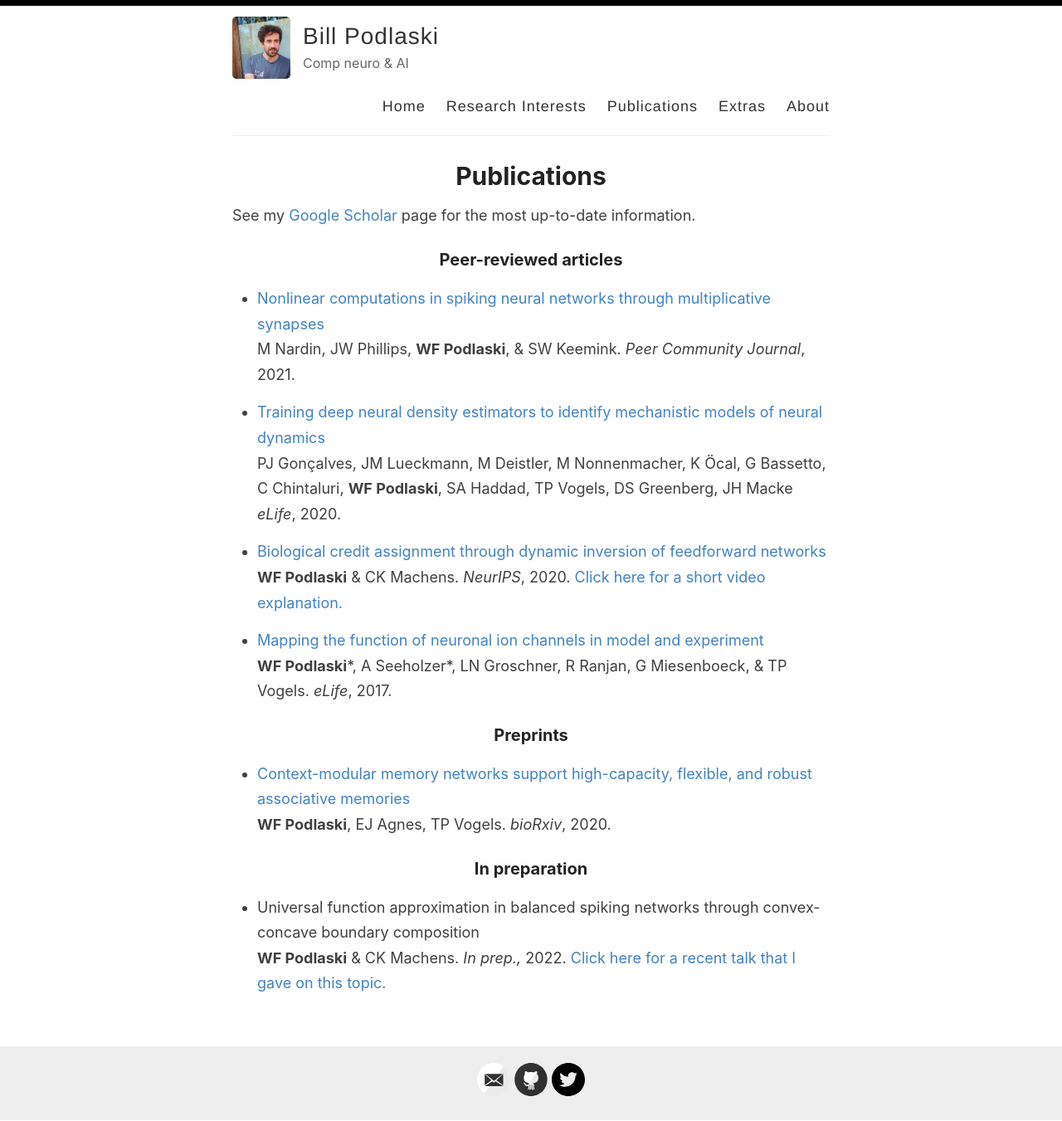
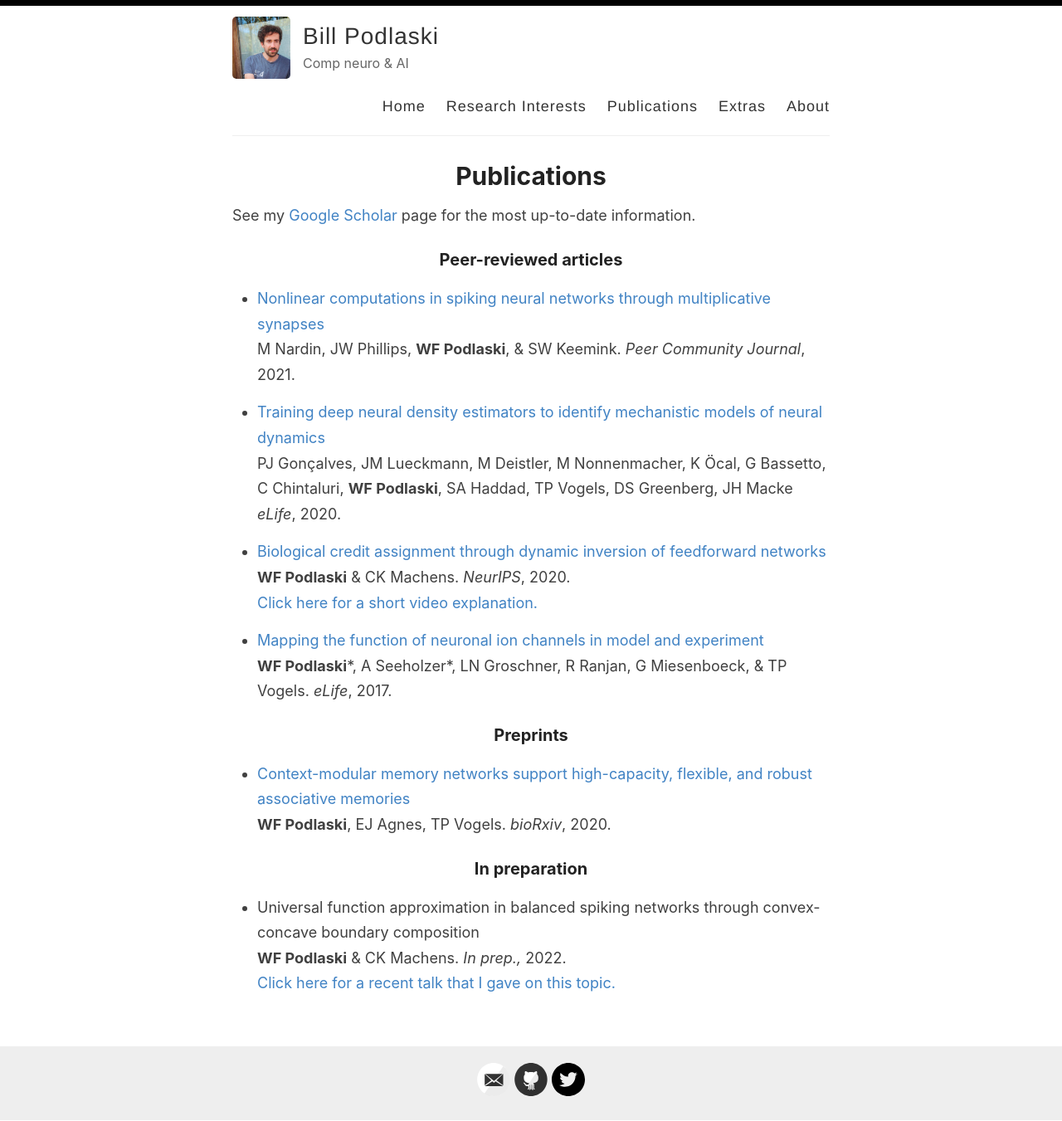
Before and after one commit to wpodlaski/wpodlaski.github.io, a Jekyll site: the page built from _pages/publications.md, in a window 1280 px wide. Shown: the whole page at 83% size. Built offline with Jekyll 4.4.1, drawn with Linux system fonts in a browser that asks for light colours.

Commit message:
fixed line breaks

```diff
--- a/_pages/publications.md
+++ b/_pages/publications.md
@@ -15,7 +15,7 @@ M Nardin, JW Phillips, **WF Podlaski**, & SW Keemink. *Peer Community Journal*,
 PJ Gonçalves, JM Lueckmann, M Deistler, M Nonnenmacher, K Öcal, G Bassetto, C Chintaluri, **WF Podlaski**, SA Haddad, TP Vogels, DS Greenberg, JH Macke *eLife*, 2020.
 
 - [Biological credit assignment through dynamic inversion of feedforward networks](https://proceedings.neurips.cc/paper/2020/hash/7261925973c9bf0a74d85ae968a57e5f-Abstract.html)\
-**WF Podlaski** & CK Machens. *NeurIPS*, 2020.
+**WF Podlaski** & CK Machens. *NeurIPS*, 2020.\
 [Click here for a short video explanation.](https://slideslive.com/38936653)
 
 - [Mapping the function of neuronal ion channels in model and experiment](https://elifesciences.org/articles/22152)\
@@ -29,5 +29,5 @@ PJ Gonçalves, JM Lueckmann, M Deistler, M Nonnenmacher, K Öcal, G Bassetto, C
 ### In preparation
 
 - Universal function approximation in balanced spiking networks through convex-concave boundary composition\
-**WF Podlaski** & CK Machens. *In prep.,* 2022.
+**WF Podlaski** & CK Machens. *In prep.,* 2022.\
 [Click here for a recent talk that I gave on this topic.](https://www.youtube.com/watch?v=irxtUINGMWM)
```
Also changed, not shown: _pages/resints.md (+1 -1 lines).
